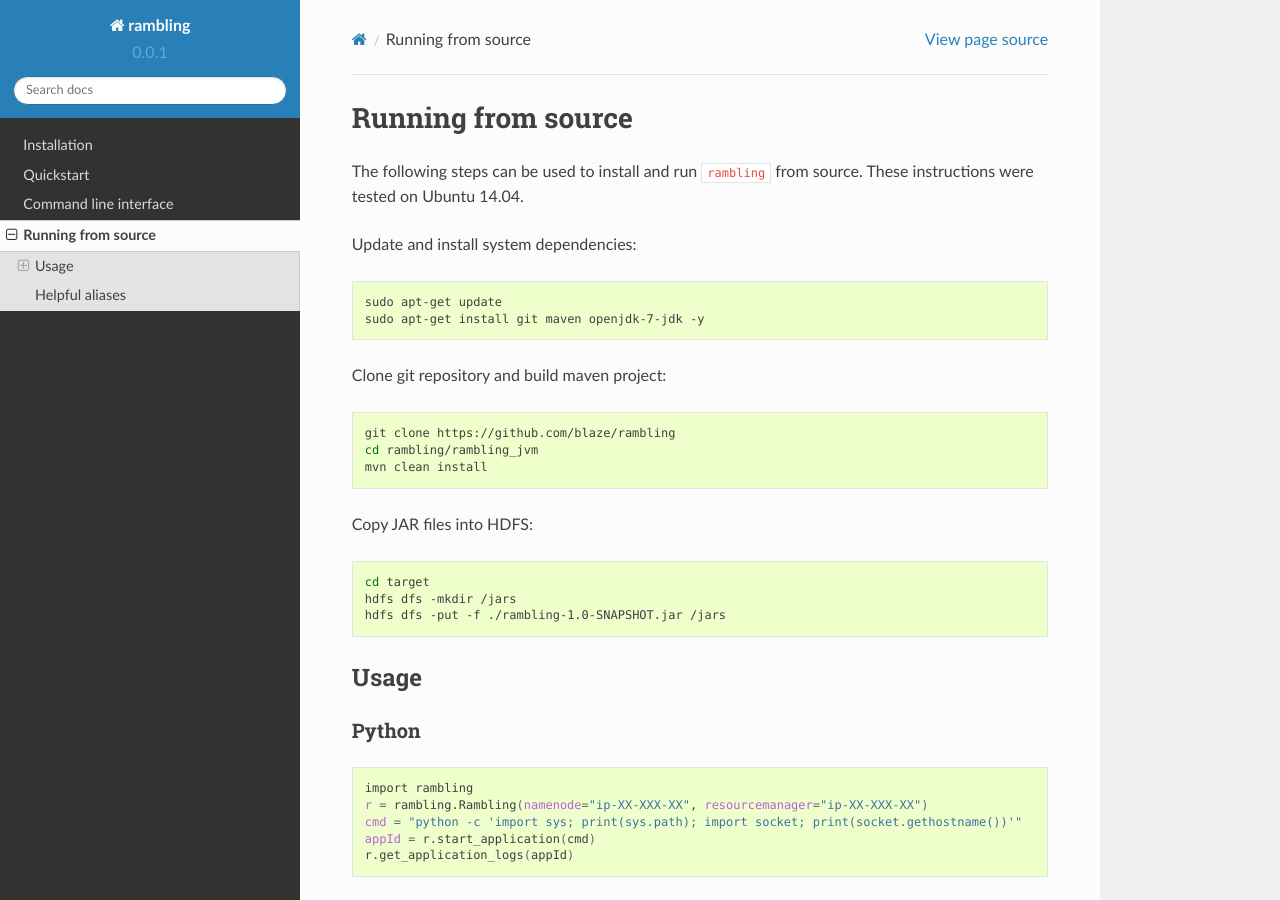
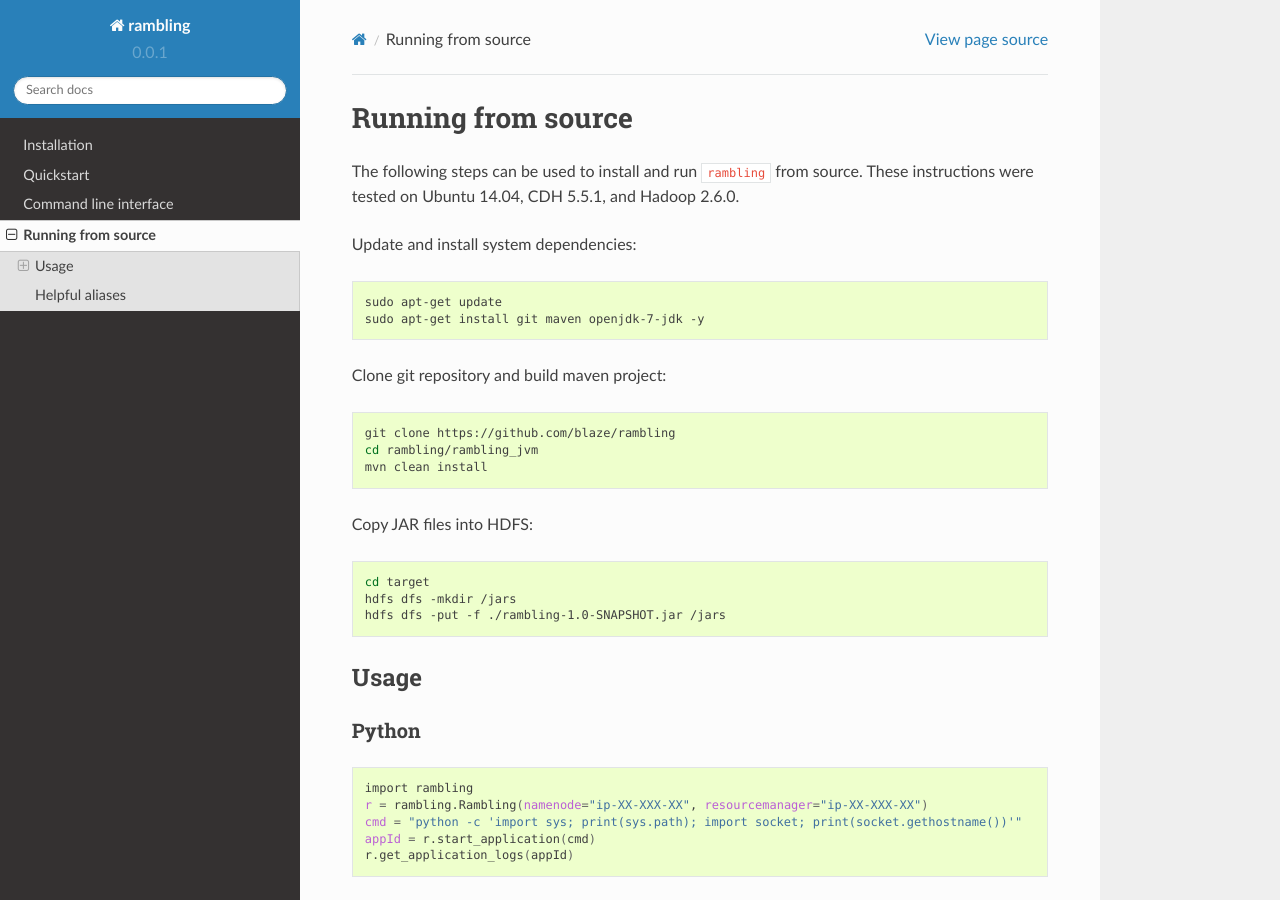
Before and after one commit to dask/knit, a Sphinx documentation site: the page built from docs/source/source.rst, in a window 1280 px wide and 900 px high. Built offline with Sphinx 7.4.7 and the Read the Docs theme 2.0.0, drawn with Linux system fonts in a browser that asks for light colours.

```diff
--- a/docs/source/source.rst
+++ b/docs/source/source.rst
@@ -2,7 +2,7 @@ Running from source
 ===================
 
 The following steps can be used to install and run ``rambling`` from source.
-These instructions were tested on Ubuntu 14.04.
+These instructions were tested on Ubuntu 14.04, CDH 5.5.1, and Hadoop 2.6.0.
 
 Update and install system dependencies:
 
```
